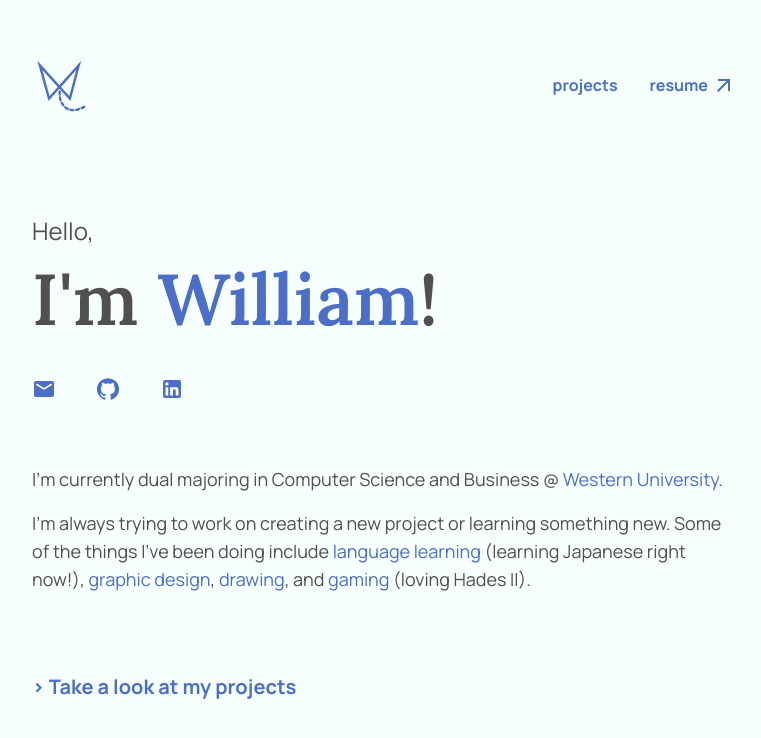
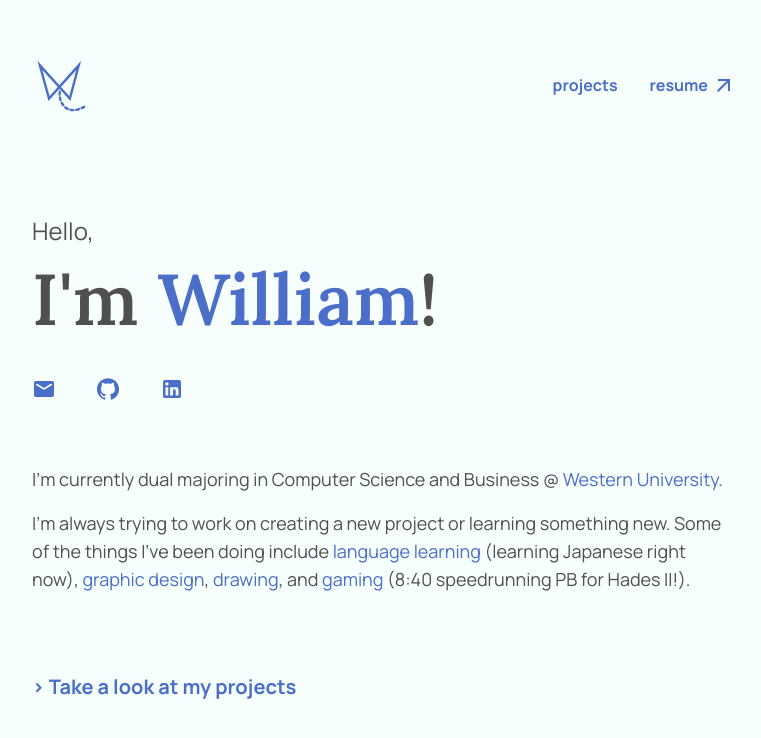
Before and after one commit to liuwllm/personal-site, a Next.js app: page / in a window 1280 px wide. Shown: the top 738 px of the page, without its empty margins (256-1017 px from the left). Built offline with nearby package versions, Linux system fonts and the light colour scheme.

Commit message:
Add ego stat

```diff
--- a/src/components/index/body.tsx
+++ b/src/components/index/body.tsx
@@ -4,7 +4,7 @@ export default function Body() {
             <p>I&apos;m currently dual majoring in Computer Science and Business @ <span className="text-borealis">Western University</span>.</p>
             <p>
                 I&apos;m always trying to work on creating a new project or learning something new.
-                Some of the things I&apos;ve been doing include <span className="text-borealis">language learning</span> (learning Japanese right now!), <span className="text-borealis">graphic design</span>, <span className="text-borealis">drawing</span>, and <span className="text-borealis">gaming</span> (loving Hades II).
+                Some of the things I&apos;ve been doing include <span className="text-borealis">language learning</span> (learning Japanese right now), <span className="text-borealis">graphic design</span>, <span className="text-borealis">drawing</span>, and <span className="text-borealis">gaming</span> (8:40 speedrunning PB for Hades II!).
             </p>
             <div className="flex flex-row text-borealis">
 
```
